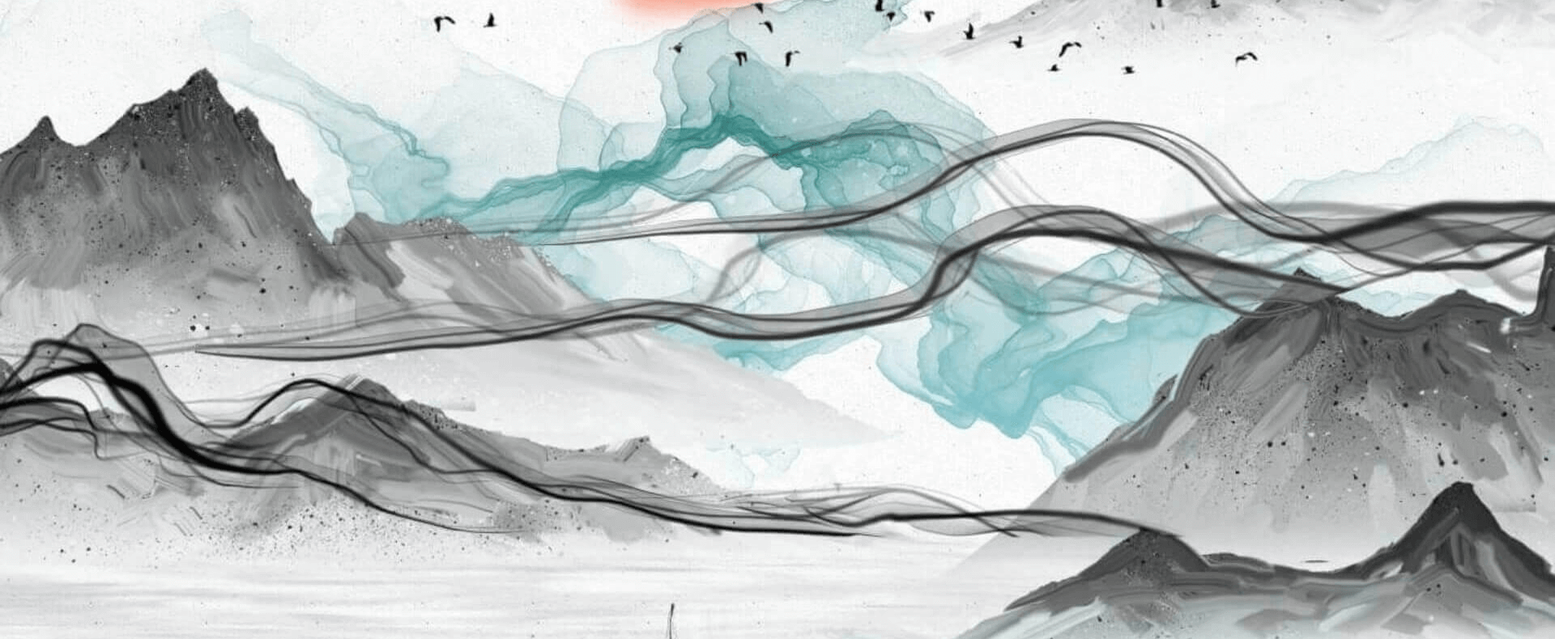
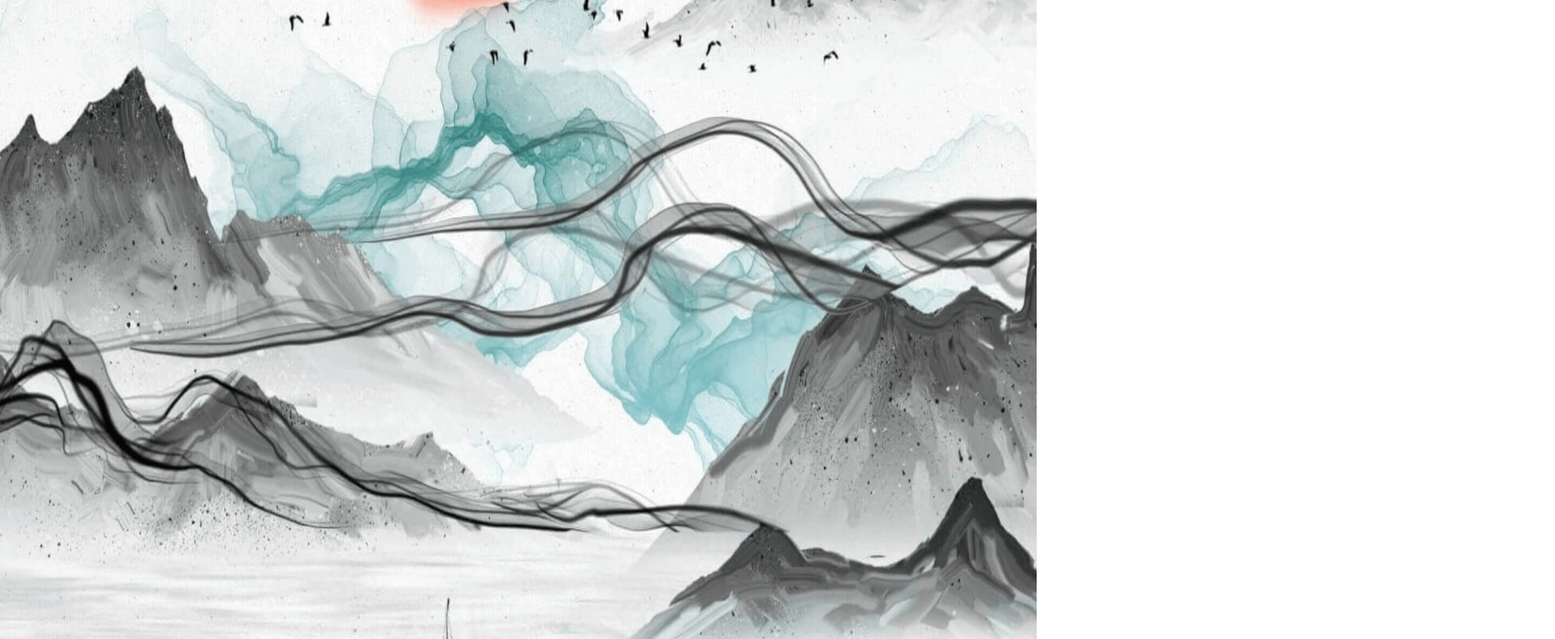
Before and after one commit to Lyn-Green/CHD104, a plain HTML site: page NiShangGe/index.html in a window 1280 px wide. Shown: the part 149-939 px from the top of the page at 81% size, 1920 px wide, since content can reach past the window. Drawn offline with Linux system fonts and the light colour scheme; files whose address does not match are found by name; a web font is replaced by a local one.

Commit message:
fix: banner-bg

```diff
--- a/NiShangGe/CSS/NiShangGe.css
+++ b/NiShangGe/CSS/NiShangGe.css
@@ -70,7 +70,7 @@ body {
     color: #aaa;
 }
 
-.banner {
+.banner img{
     width: 100%;
     height: 1200px;
     /* background-image: url("/NiShangGe/tiny_pic/01.front/front_banner_1920_v2.png")no-repeat;
```
